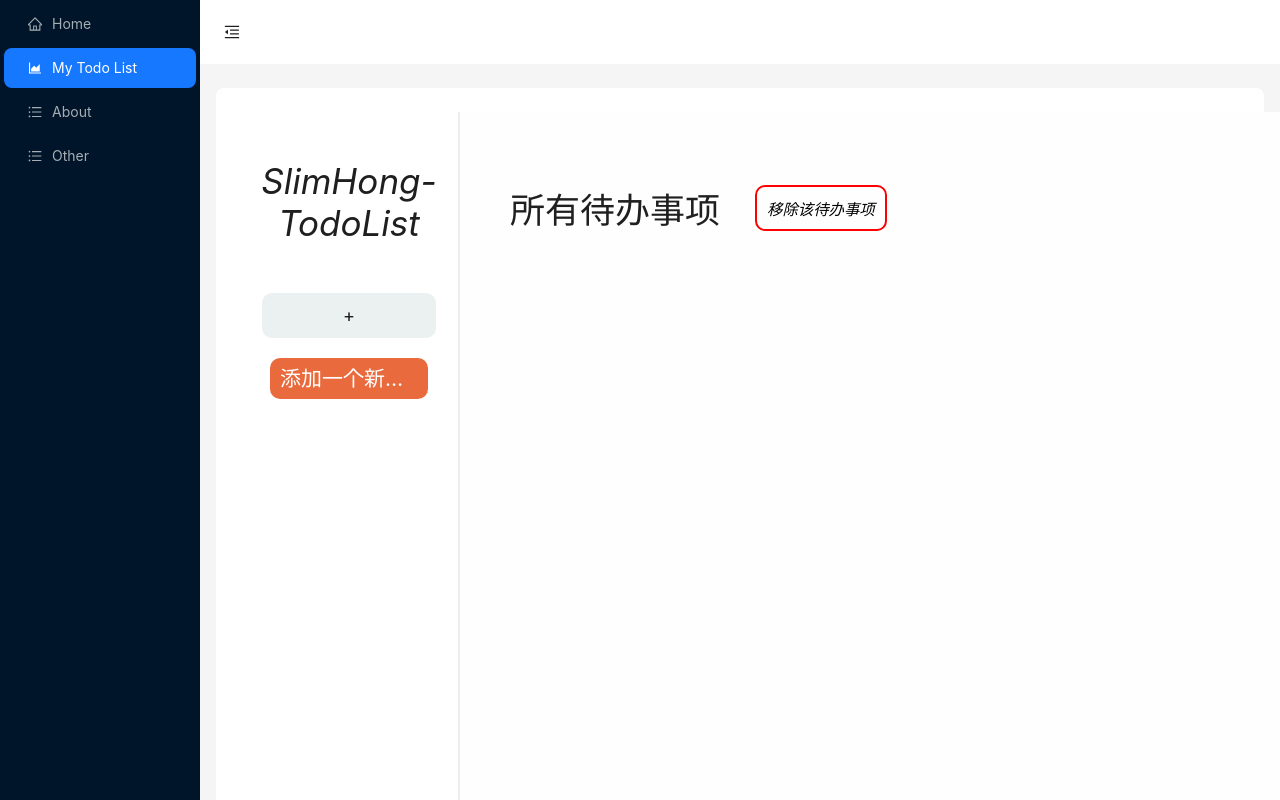
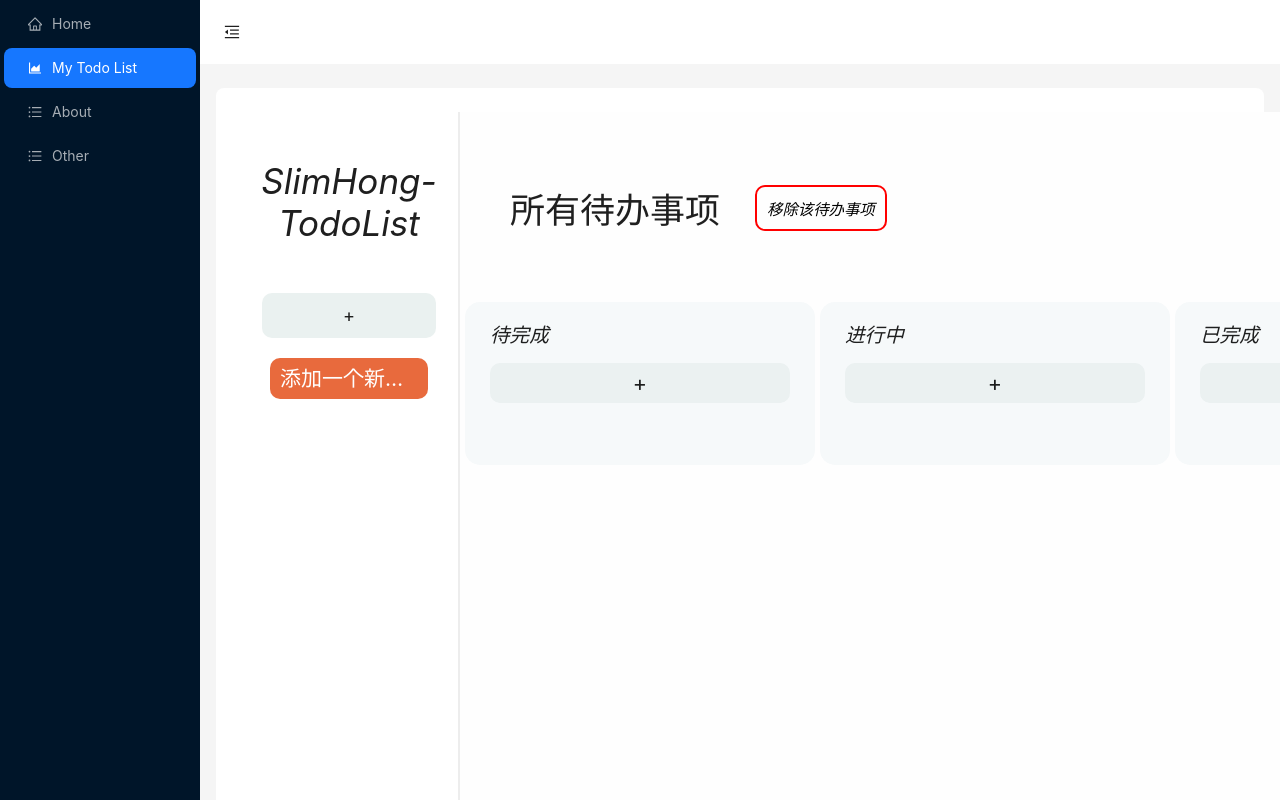
Before and after one commit to RoronuaHong/SlimHongReact, a React (Create React App) app: page /mytodolist in a window 1280 px wide. Shown: the top 800 px of the page. Built offline with nearby package versions, Linux system fonts and the light colour scheme.

Commit message:
draggable issue

```diff
--- a/src/components/EventBar/index.tsx
+++ b/src/components/EventBar/index.tsx
@@ -4,9 +4,7 @@ import AddEventButton from '../../widgets/AddEventButton';
 // Define the shape of an event
 interface IEvent {
   title: string;
-  ['待完成']: string[];
-  ['进行中']: string[];
-  ['已完成']: string[];
+  [key: string]: any; // Assuming the columns (tags) are dynamic
 }
 
 // Define the props type for EventBar
@@ -19,7 +17,7 @@ interface IEventBar {
 
 const EventBar: React.FC<IEventBar> = ({ events, setEvents, currentEvent, setCurrentEvent }) => {
   const handleAdd = useCallback(() => {
-    const title = prompt('请输入待办事项:')!;
+    const title = prompt('请输入待办事项:');
 
     if (
       events.find((event) => event?.title?.toLowerCase() === title?.toLowerCase())
--- a/src/components/Home.tsx
+++ b/src/components/Home.tsx
@@ -1,47 +1,6 @@
 import React, { useMemo, useState, useCallback, useEffect } from 'react';
-import EventBar from './EventBar';
-// import TaskBox from './TaskBox';
-
-interface Event {
-  title: string;
-  ['To do']: string[];
-  ['In progress']: string[];
-  ['Completed']: string[];
-}
 
 const App: React.FC = () => {
-  const initEvent: Event[] = useMemo(() => [
-    {
-      title: 'Add a new Event',
-      ['To do']: [],
-      ['In progress']: [],
-      ['Completed']: [],
-    },
-  ], []);
-
-  const [events, setEvents] = useState<Event[]>(() => {
-    const storedEvents = localStorage.getItem('events');
-    return storedEvents ? JSON.parse(storedEvents) : initEvent;
-  });
-
-  const [currentEvent, setCurrentEvent] = useState<Event>(events[0]);
-
-  const updateEvents = useCallback(async () => {
-    try {
-      if (!events.length) {
-        await localStorage.setItem('events', JSON.stringify(initEvent));
-        setEvents(JSON.parse(localStorage.getItem('events') || '[]'));
-      } else {
-        await localStorage.setItem('events', JSON.stringify(events));
-      }
-    } catch (e) {
-      console.error('Failed to modify events!', e);
-    }
-  }, [events, initEvent]);
-
-  useEffect(() => {
-    updateEvents();
-  }, [events, updateEvents]);
 
   return (
     <div className='App'>
--- a/src/components/MyTodoList/index.tsx
+++ b/src/components/MyTodoList/index.tsx
@@ -11,7 +11,7 @@ interface IEvent {
   ['已完成']: string[];
 }
 
-const App: React.FC = () => {
+const MyTodoList: React.FC = () => {
   const initEvent: IEvent[] = useMemo(() => [
     {
       title: '添加一个新待办事项',
@@ -65,4 +65,4 @@ const App: React.FC = () => {
   );
 };
 
-export default App;
+export default MyTodoList;
--- /dev/null
+++ b/src/components/TaskBox/AddTaskButton.tsx
@@ -0,0 +1,15 @@
+import React from 'react';
+
+interface IAddTaskButton {
+  handleClick: () => void; // 修正类型为 () => void
+}
+
+const AddTaskButton: React.FC<IAddTaskButton> = ({ handleClick }) => {
+  return (
+    <div className='add-task-button' onClick={handleClick}>
+      +
+    </div>
+  );
+};
+
+export default AddTaskButton;
--- /dev/null
+++ b/src/components/TaskBox/Column.tsx
@@ -0,0 +1,129 @@
+import React from 'react';
+import AddTaskButton from './AddTaskButton';
+import Task from './Task';
+import { Droppable, Draggable, DraggableProvided, DroppableProvided, DraggableStateSnapshot, DroppableStateSnapshot } from 'react-beautiful-dnd';
+import uuid from 'react-uuid';
+
+interface ITask {
+  name: string;
+  id: string;
+  details: string;
+}
+
+interface IEvent {
+  title: string;
+  [key: string]: any; // Assuming the columns (tags) are dynamic
+}
+
+interface IColumnProps {
+  tag: string;
+  currentEvent: IEvent;
+  events: IEvent[];
+  setEvents: React.Dispatch<React.SetStateAction<IEvent[]>>;
+}
+
+const Column: React.FC<IColumnProps> = ({ tag, currentEvent, events, setEvents }) => {
+  const handleAdd = () => {
+    const name = prompt('Enter task name:');
+    const details = prompt('Enter details:');
+
+    if (!(name && details)) return;
+
+    setEvents(prev => {
+      const arrCopy = [...prev];
+      const index = prev.findIndex(event => event.title === currentEvent.title);
+      const eventCopy = arrCopy[index];
+
+      arrCopy.splice(index, 1, {
+        ...eventCopy,
+        [tag]: [
+          ...eventCopy[tag],
+          { name: name, id: uuid(), details: details },
+        ],
+      });
+
+      return arrCopy;
+    });
+  };
+
+  const handleRemove = (id: string, e: React.MouseEvent<HTMLDivElement, MouseEvent>) => {
+    e.stopPropagation();
+    setEvents(prev => prev.map(event => {
+      if (event.title === currentEvent.title) {
+        const taskList = event[tag] as ITask[];
+        const index = taskList.findIndex(item => item.id === id);
+        taskList.splice(index, 1);
+
+        return { ...event, [tag]: [...taskList] };
+      } else {
+        return event;
+      }
+    }));
+  };
+
+  const handleUpdate = (id: string) => {
+    const name = prompt('Update task name:');
+    const details = prompt('Update details:');
+    if (!(name && details)) return;
+    setEvents(prev => prev.map(event => {
+      if (event.title === currentEvent.title) {
+        const taskList = event[tag] as ITask[];
+        const index = taskList.findIndex(item => item.id === id);
+        const updatedTask = {
+          ...taskList[index],
+          name,
+          details,
+        };
+        taskList.splice(index, 1);
+        return { ...event, [tag]: [...taskList, updatedTask] };
+      } else {
+        return event;
+      }
+    }));
+  };
+
+  console.log(11111, tag)
+  console.log(events)
+
+  return (
+    <div className='column'>
+      {tag}
+      <AddTaskButton handleClick={handleAdd} />
+      <Droppable droppableId={tag}>
+        {(provided: DroppableProvided, snapshot: DroppableStateSnapshot) => (
+          <div
+            className='task-container'
+            ref={provided.innerRef}
+            {...provided.droppableProps}
+          >
+            {events
+              .find(event => event.title === currentEvent.title)
+              ?.[tag]?.map((item: ITask, index: number) => (
+                <Draggable
+                  key={item.id}
+                  draggableId={item.id}
+                  index={index}
+                >
+                  {(provided: DraggableProvided, snapshot: DraggableStateSnapshot) => (
+                    <Task
+                      name={item.name}
+                      details={item.details}
+                      id={item.id}
+                      provided={provided}
+                      snapshot={snapshot}
+                      handleRemove={handleRemove}
+                      handleUpdate={handleUpdate}
+                    />
+                  )}
+                </Draggable>
+              )
+            )}
+            {provided.placeholder}
+          </div>)
+        }
+      </Droppable>
+    </div>
+  );
+};
+
+export default Column;
--- /dev/null
+++ b/src/components/TaskBox/Task.tsx
@@ -0,0 +1,40 @@
+import React from 'react';
+import { DraggableProvided, DraggableStateSnapshot } from 'react-beautiful-dnd';
+
+interface ITaskProps {
+  name: string;
+  details: string;
+  id: string;
+  provided: DraggableProvided;
+  snapshot: DraggableStateSnapshot;
+  handleRemove: (id: string, e: any) => void;
+  handleUpdate: (id: string) => void;
+}
+
+const Task: React.FC<ITaskProps> = ({
+  name,
+  details,
+  id,
+  provided,
+  snapshot,
+  handleRemove,
+  handleUpdate,
+}) => {
+  return (
+    <div
+      className='task'
+      ref={provided.innerRef}
+      {...provided.draggableProps}
+      {...provided.dragHandleProps}
+      onClick={() => handleUpdate(id)}
+    >
+      <h2 className='task-name over-hide'>{name}</h2>
+      <p className='task-details'>{details}</p>
+      <div className='remove-bar' onClick={(e) => handleRemove(id, e)}>
+        -
+      </div>
+    </div>
+  );
+};
+
+export default Task;
--- a/src/components/TaskBox/index.scss
+++ b/src/components/TaskBox/index.scss
@@ -44,7 +44,7 @@
 }
 
 .column {
-  width: 300px;
+  // width: 300px;
   max-height: 700px;
   background-color: #f6f9fa;
   border-radius: 15px;
--- a/src/components/TaskBox/index.tsx
+++ b/src/components/TaskBox/index.tsx
@@ -1,12 +1,12 @@
-import React, { useCallback } from 'react'
+import React, { ReactNode, useCallback } from 'react'
+import { DropResult, DragDropContext } from 'react-beautiful-dnd';
+import Column from './Column';
 
 import './index.scss'
 
 interface IEvent {
   title: string;
-  ['待完成']: string[];
-  ['进行中']: string[];
-  ['已完成']: string[];
+  [key: string]: any; // Assuming the columns (tags) are dynamic
 }
 
 interface ITaskBox {
@@ -24,7 +24,7 @@ const TaskBox: React.FC<ITaskBox> = ({ events, setEvents, currentEvent, setCurre
         const result = prev.filter((item) => item.title != currentEvent.title);
 
         if(!result.length) {
-          // init the event
+          // init the event.
           const initEvent = [
             {
               title: '添加一个新待办事项',
@@ -42,6 +42,35 @@ const TaskBox: React.FC<ITaskBox> = ({ events, setEvents, currentEvent, setCurre
     }
   }, [events, setEvents, currentEvent, setCurrentEvent]);
 
+  const handleDragEnd = useCallback((result: DropResult) => {
+    console.log(result);
+    if (!result.destination) return;
+
+    const { source, destination } = result;
+    const curEvent = events.find((item) => item.title === currentEvent.title) as any;
+    const taskCopy = curEvent[source.droppableId][source.index];
+
+    setEvents((prev) =>
+      prev.map((event: any) => {
+        if (event.title === currentEvent.title) {
+          let eventCopy = { ...event };
+          // Remove from source
+          const taskListSource = event[source.droppableId];
+          taskListSource.splice(source.index, 1);
+          eventCopy = { ...event, [source.droppableId]: taskListSource };
+          // Add to destination
+          const taskListDes = event[destination.droppableId];
+          taskListDes.splice(destination.index, 0, taskCopy);
+          eventCopy = { ...event, [destination.droppableId]: taskListDes };
+
+          return eventCopy;
+        } else {
+          return event;
+        }
+      })
+    );
+  }, [events, setEvents, currentEvent])
+
   return (
     <div className='task-box'>
       <header className='task-box-header'>
@@ -50,6 +79,21 @@ const TaskBox: React.FC<ITaskBox> = ({ events, setEvents, currentEvent, setCurre
           移除该待办事项
         </button>
       </header>
+      <DragDropContext onDragEnd={(result: DropResult) => handleDragEnd(result)}>
+        <div className='task-box-body'>
+        {
+          ['待完成', '进行中', '已完成'].map(tag => (
+            <Column
+              key={tag}
+              tag={tag}
+              events={events}
+              setEvents={setEvents}
+              currentEvent={currentEvent}
+            />
+          ))
+        }
+        </div>
+      </DragDropContext>
     </div>
   )
 }
```
Also changed, not shown: package.json (+5 -2 lines).
